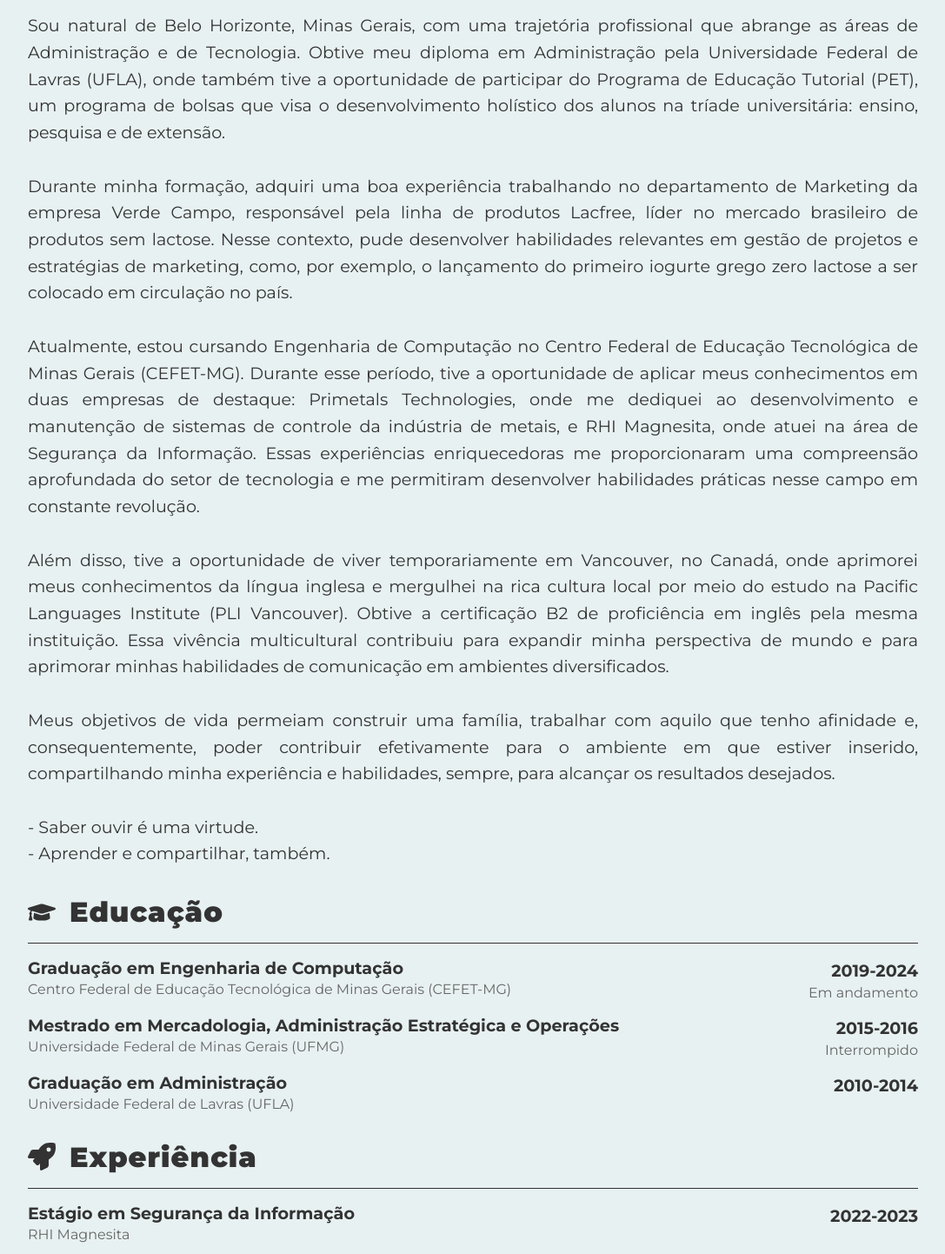
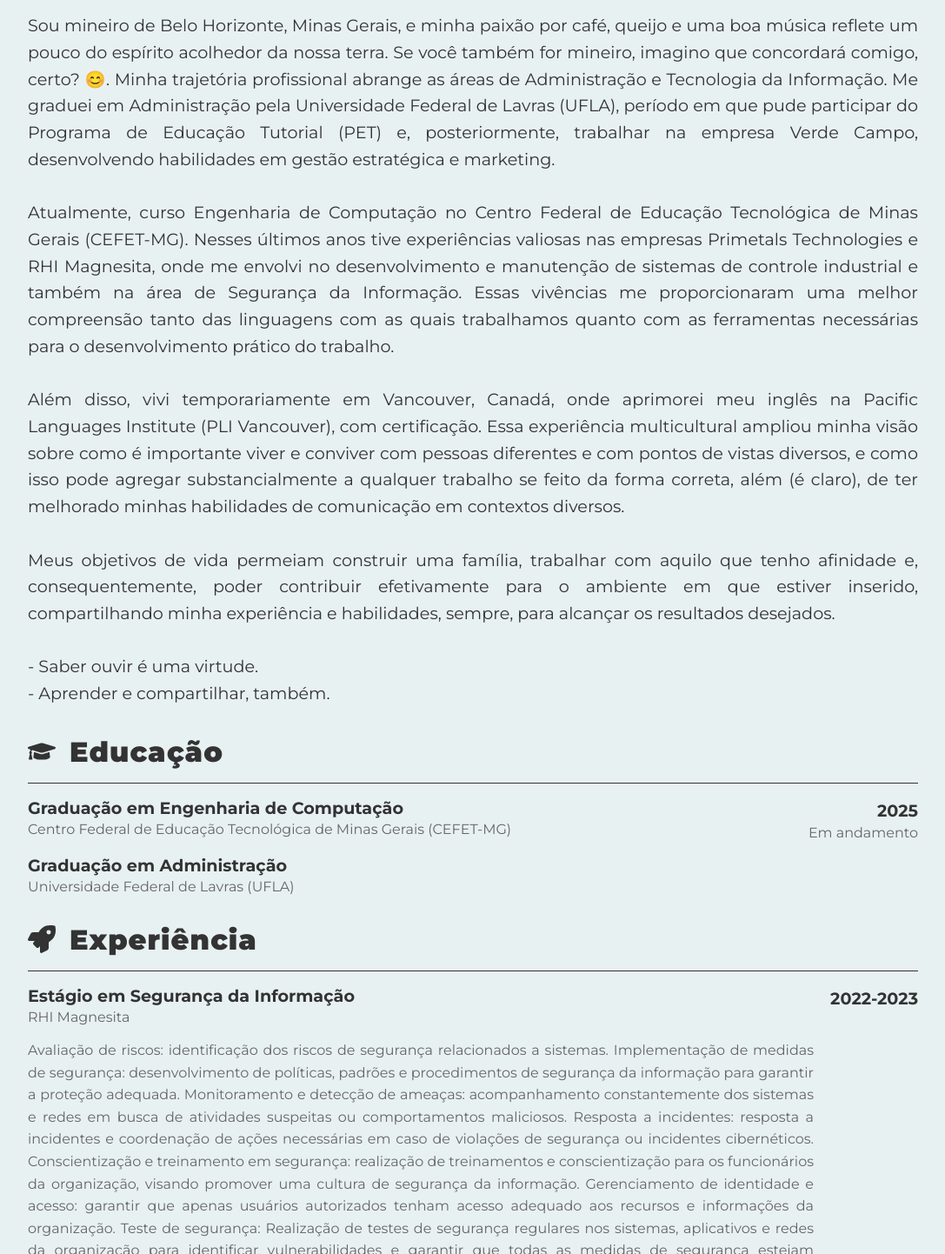
Before and after one commit to tbahiasantos/personal-website, a Gatsby site: page /about in a window 1280 px wide. Shown: the part 528-1970 px from the top of the page at 87% size, without its empty margins (96-1183 px from the left). Built offline with nearby package versions, Linux system fonts and the light colour scheme; Gatsby itself is replaced by a stand-in of ours.

Commit message:
Added a few things

```diff
--- a/src/components/carousel.js
+++ b/src/components/carousel.js
@@ -11,7 +11,9 @@ const Carousel = () => {
       <h2 className="carousel-title">{repo.name.toUpperCase()}</h2>
       <div className="title-underline"></div>
       <div className="spacer"></div>
-      <p className="carousel-description">{repo.description}</p>
+      <p className="carousel-description">
+        {repo.description && repo.description.length > 75 ? repo.description.substring(0, 75) + "..." : repo.description}
+      </p>
       <div className="spacer"></div>
       <a href={repo.html_url} target="_blank" rel="noreferrer" className="carousel-btn">Acessar</a>
     </div>
--- a/src/pages/about.js
+++ b/src/pages/about.js
@@ -31,25 +31,19 @@ const AboutPage = () => {
         </div>
         <hr />
         <p className="section-text">
-          Sou natural de Belo Horizonte, Minas Gerais, com uma trajetória profissional que abrange as áreas de Administração
-          e de Tecnologia. Obtive meu diploma em Administração pela Universidade Federal de Lavras (UFLA),
-          onde também tive a oportunidade de participar do Programa de Educação Tutorial (PET), um programa de bolsas que visa o desenvolvimento
-          holístico dos alunos na tríade universitária: ensino, pesquisa e de extensão.
+          Sou mineiro de Belo Horizonte, Minas Gerais, e minha paixão por café, queijo e uma boa música reflete um pouco do espírito acolhedor da nossa terra.
+          Se você também for mineiro, imagino que concordará comigo, certo? 😊. Minha trajetória profissional abrange as áreas de Administração e Tecnologia da Informação.
+          Me graduei em Administração pela Universidade Federal de Lavras (UFLA), período em que pude participar do Programa de Educação Tutorial (PET) e, posteriormente,
+          trabalhar na empresa Verde Campo, desenvolvendo habilidades em gestão estratégica e marketing.
           <br /><br />
-          Durante minha formação, adquiri uma boa experiência trabalhando no departamento de Marketing da empresa
-          Verde Campo, responsável pela linha de produtos Lacfree, líder no mercado brasileiro de produtos sem lactose. Nesse contexto, pude
-          desenvolver habilidades relevantes em gestão de projetos e estratégias de marketing, como, por exemplo, o lançamento do primeiro iogurte grego
-          zero lactose a ser colocado em circulação no país.
+          Atualmente, curso Engenharia de Computação no Centro Federal de Educação Tecnológica de Minas Gerais (CEFET-MG). Nesses últimos anos tive experiências valiosas
+          nas empresas Primetals Technologies e RHI Magnesita, onde me envolvi no desenvolvimento e manutenção de sistemas de controle industrial e também na área de Segurança
+          da Informação. Essas vivências me proporcionaram uma melhor compreensão tanto das linguagens com as quais trabalhamos quanto com as ferramentas necessárias para o
+          desenvolvimento prático do trabalho.
           <br /><br />
-          Atualmente, estou cursando Engenharia de Computação no Centro Federal de Educação Tecnológica de
-          Minas Gerais (CEFET-MG). Durante esse período, tive a oportunidade de aplicar meus conhecimentos em duas empresas de destaque: Primetals Technologies,
-          onde me dediquei ao desenvolvimento e manutenção de sistemas de controle da indústria de metais, e RHI Magnesita, onde atuei na área de Segurança da Informação.
-          Essas experiências enriquecedoras me proporcionaram uma compreensão aprofundada do setor de tecnologia e me permitiram desenvolver habilidades práticas
-          nesse campo em constante revolução.
-          <br /><br />
-          Além disso, tive a oportunidade de viver temporariamente em Vancouver, no Canadá, onde aprimorei meus conhecimentos da língua inglesa e mergulhei na
-          rica cultura local por meio do estudo na Pacific Languages Institute (PLI Vancouver). Obtive a certificação B2 de proficiência em inglês pela mesma instituição.
-          Essa vivência multicultural contribuiu para expandir minha perspectiva de mundo e para aprimorar minhas habilidades de comunicação em ambientes diversificados.
+          Além disso, vivi temporariamente em Vancouver, Canadá, onde aprimorei meu inglês na Pacific Languages Institute (PLI Vancouver), com certificação.
+          Essa experiência multicultural ampliou minha visão sobre como é importante viver e conviver com pessoas diferentes e com pontos de vistas diversos, e como isso
+          pode agregar substancialmente a qualquer trabalho se feito da forma correta, além (é claro), de ter melhorado minhas habilidades de comunicação em contextos diversos.
           <br /><br />
           Meus objetivos de vida permeiam construir uma família, trabalhar com aquilo que tenho afinidade e, consequentemente, poder contribuir efetivamente para o ambiente
           em que estiver inserido, compartilhando minha experiência e habilidades, sempre, para alcançar os resultados desejados.
@@ -71,27 +65,14 @@ const AboutPage = () => {
             <h4>Centro Federal de Educação Tecnológica de Minas Gerais (CEFET-MG)</h4>
           </div>
           <div className="education-date">
-            <p>2019-2024</p>
+            <p>2025</p>
             <span>Em andamento</span>
-          </div>
-        </div>
-        <div className="education-item">
-          <div className="education-info">
-            <h3>Mestrado em Mercadologia, Administração Estratégica e Operações</h3>
-            <h4>Universidade Federal de Minas Gerais (UFMG)</h4>
-          </div>
-          <div className="education-date">
-            <p>2015-2016</p>
-            <span>Interrompido</span>
           </div>
         </div>
         <div className="education-item">
           <div className="education-info">
             <h3>Graduação em Administração</h3>
             <h4>Universidade Federal de Lavras (UFLA)</h4>
-          </div>
-          <div className="education-date">
-            <p>2010-2014</p>
           </div>
         </div>
       </div>
@@ -139,18 +120,6 @@ const AboutPage = () => {
           </div>
           <div className="experience-date">
             <p>2020-2021</p>
-          </div>
-        </div>
-        <div className="experience-item">
-          <div className="experience-info">
-            <h3>Analista de Marketing</h3>
-            <h4>Verde Campo</h4>
-            <p className="keywords">
-              <span>Registro & Posicionamento de Marca</span>, <span>Gestão Digital</span>, <span>Organização de Eventos</span>, <span>Audiovisual</span>
-            </p>
-          </div>
-          <div className="experience-date">
-            <p>2012-2014</p>
           </div>
         </div>
       </div>
```
Also changed, not shown: src/blog/posts/post1.md (+1 -1 lines), src/blog/posts/post2.md (+1 -1 lines), src/blog/posts/post3.md (added, +42 -0 lines).
